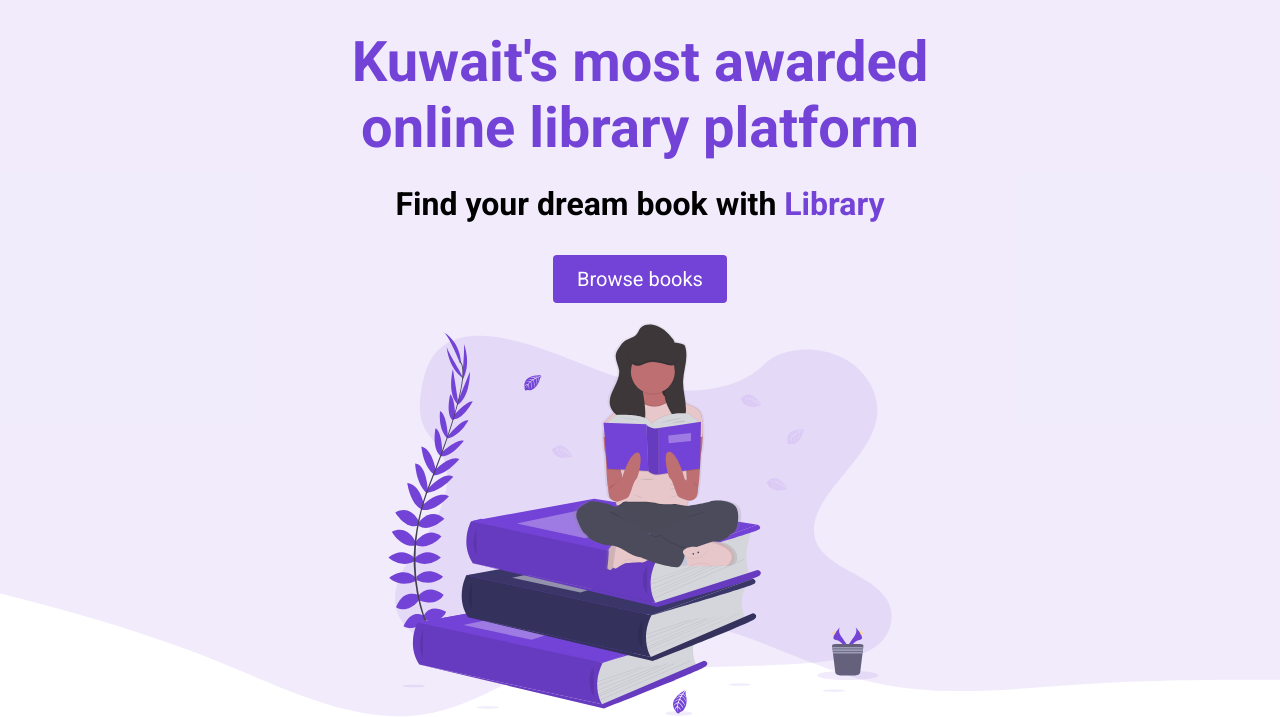
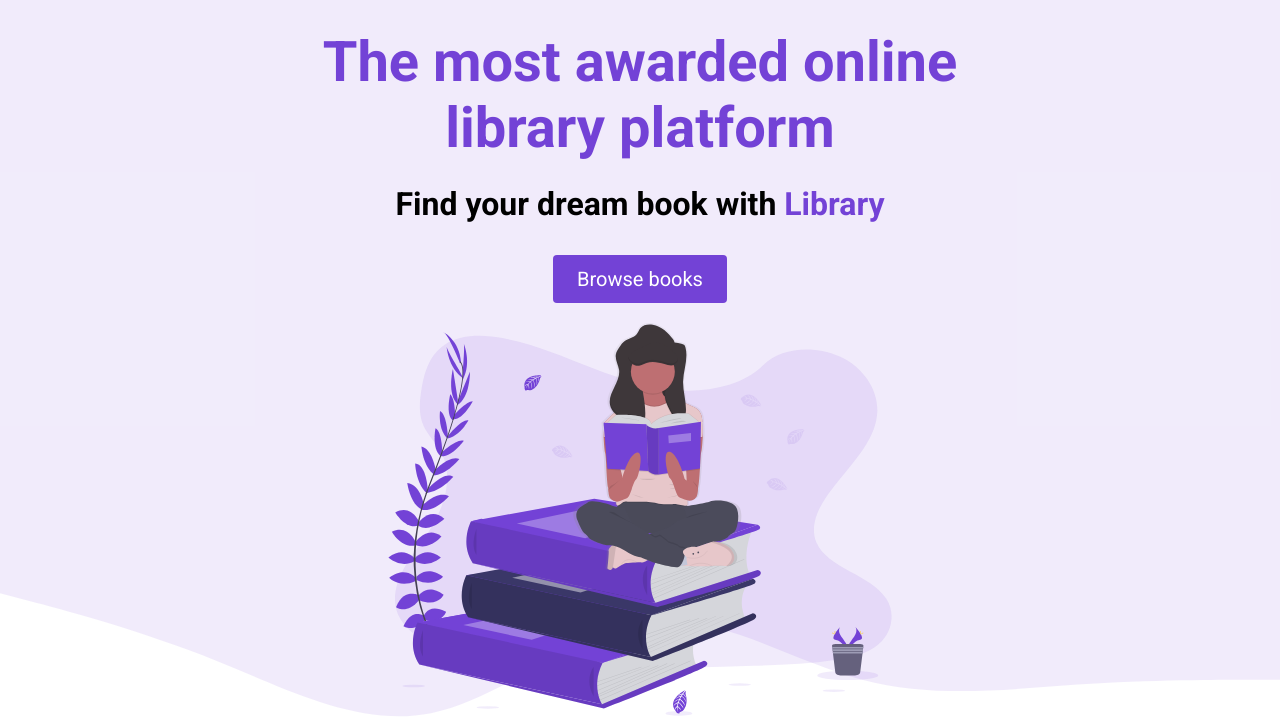
Before and after one commit to FahadAlHamad/Library, a plain HTML site: page index.html in a window 1280 px wide. Shown: the part 83-800 px from the top of the page. Drawn offline with Linux system fonts and the light colour scheme.

Commit message:
Update index.html

```diff
--- a/index.html
+++ b/index.html
@@ -47,7 +47,7 @@
       <header>
         <div class="header__container">
           <div class="header__description">
-            <h1>Kuwait's most awarded online library platform</h1>
+            <h1>The most awarded online library platform</h1>
             <h2>
               Find your dream book with <span class="purple">Library</span>
             </h2>
```
